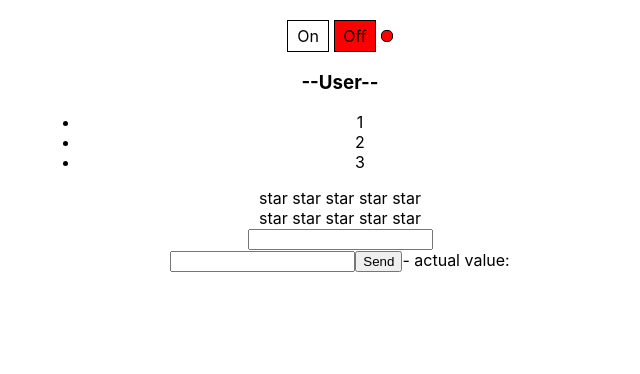
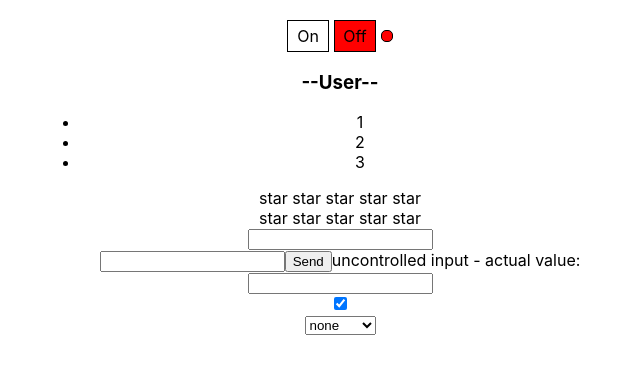
Before and after one commit to NatKhomich/react-TS, a React (Create React App) app: page / in a window 1280 px wide. Shown: the top 374 px of the page, without its empty margins (300-940 px from the left). Built offline with nearby package versions, Linux system fonts and the light colour scheme.

Commit message:
controlled input, checkbox, selected

```diff
--- a/src/App.tsx
+++ b/src/App.tsx
@@ -2,15 +2,13 @@ import React, {useState} from 'react';
 import './App.css';
 import {Rating, RatingValueType} from './components/Rating/Rating';
 import OnOff from './components/OnOff/OnOff';
-import UncontrolledAccordion from './components/Accordion/UncontrolledAccordion';
 import {UncontrolledRating} from './components/Rating/UncontrolledRating';
 import Accordion from './components/Accordion/Accordion';
-import {UncontrolledOnOff} from './components/OnOff/UncontrolledOnOff';
 import {
     GetValueUncontrolledInputByButtonSend,
     TrackValueUncontrolledInput,
-    UncontrolledInput
 } from './components/Input/UncontrolledInput';
+import {ControlledCheckbox, ControlledInput, ControlledSelect} from './components/Input/ControlledInput';
 
 function App() {
 
@@ -24,21 +22,28 @@ function App() {
         <div className={'App'}>
 
             {/*<UncontrolledOnOff />*/}
-            <OnOff on={switchOn} onChange={ (on)=> { setSwitchOn(on) } }/>
+            <OnOff on={switchOn} onChange={(on) => {
+                setSwitchOn(on)
+            }}/>
 
 
             {/*<UncontrolledAccordion titleValue={'--Menu--'}/>*/}
             <Accordion titleValue={'--User--'}
                        collapsed={accordionCollapsed}
-                       onClick={ ()=> {setAccordionCollapsed(!accordionCollapsed)}}/>
+                       onClick={() => {
+                           setAccordionCollapsed(!accordionCollapsed)
+                       }}/>
 
 
             <UncontrolledRating/>
             <Rating value={ratingValue} onClick={setRatingValue}/>
 
-           {/* <UncontrolledInput />*/}
-            <TrackValueUncontrolledInput />
-            <GetValueUncontrolledInputByButtonSend />
+            {/* <UncontrolledInput />*/}
+            <TrackValueUncontrolledInput/>
+            <GetValueUncontrolledInputByButtonSend/>
+            <ControlledInput/>
+            <ControlledCheckbox />
+            <ControlledSelect />
         </div>
     );
 }
--- /dev/null
+++ b/src/components/Input/ControlledInput.tsx
@@ -0,0 +1,52 @@
+import React, {ChangeEvent, useState} from 'react';
+
+export const ControlledInput = () => {
+
+    const [parentValue, setParentValue] = useState('')
+
+    const onChangeInputHandler = (e: ChangeEvent<HTMLInputElement>) => {
+        setParentValue(e.currentTarget.value)
+    }
+
+    return (
+        <input value={ parentValue } onChange={ onChangeInputHandler } />
+    );
+};
+
+
+export const ControlledCheckbox = () => {
+
+    const [parentCheck, setParentCheck] = useState(true)
+
+    const onChangeCheckedHandler = (e: ChangeEvent<HTMLInputElement>) => {
+        setParentCheck(e.currentTarget.checked)
+    }
+
+    return (
+        <div>
+            <input type={'checkbox'} checked={parentCheck} onChange={ onChangeCheckedHandler } />
+        </div>
+
+    );
+};
+
+export const ControlledSelect = () => {
+
+    const [parentSelect, setParentSelect] = useState<undefined | string>(undefined)
+
+    const onChangeSelectHandler = (e: ChangeEvent<HTMLSelectElement>) => {
+       setParentSelect(e.currentTarget.value)
+    }
+
+    return (
+        <div>
+            <select value={parentSelect} onChange={onChangeSelectHandler} >
+                <option> none </option>
+                <option value="1"> Minsk </option>
+                <option value="2"> Moscow </option>
+                <option value="3"> Kiev </option>
+            </select>
+        </div>
+
+    );
+};
--- a/src/components/Input/UncontrolledInput.tsx
+++ b/src/components/Input/UncontrolledInput.tsx
@@ -39,6 +39,7 @@ export const GetValueUncontrolledInputByButtonSend = () => {
         <div>
             <input ref={inputRef}/>
             <button onClick={ onClickButtonValueHandler }> Send </button>
+            uncontrolled input
            - actual value: {value}
         </div>
     )
```
